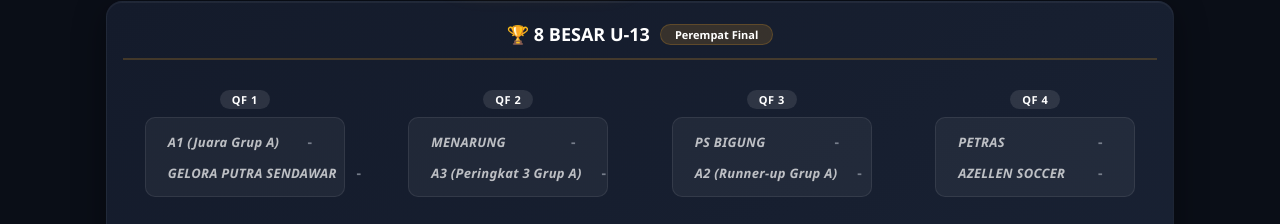
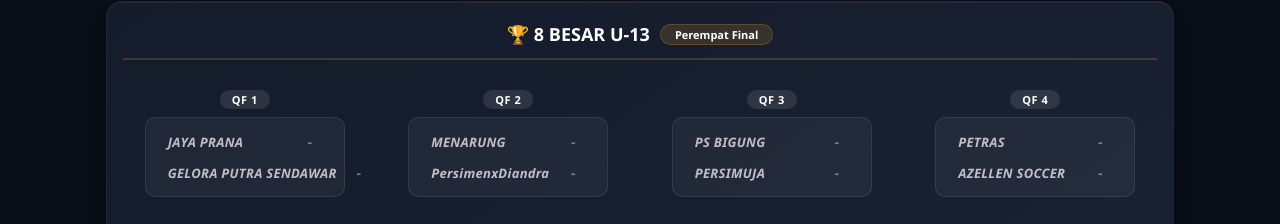
Before and after one commit to Diandik/8-Besar-Piala-Soeratin-2026, a plain HTML site: page index.html in a window 1280 px wide. Shown: the part 197-421 px from the top of the page. Drawn offline with Linux system fonts and the light colour scheme.

Commit message:
Add files via upload

```diff
--- a/index.html
+++ b/index.html
@@ -595,20 +595,20 @@
             quarter: [{
                 label: 'QF 1',
                 teams: [
-                    { name: 'A1 (Juara Grup A)', score: '-', winner: false },
+                    { name: 'JAYA PRANA', score: '-', winner: false },
                     { name: 'GELORA PUTRA SENDAWAR', score: '-', winner: false }
                 ]
             }, {
                 label: 'QF 2',
                 teams: [
                     { name: 'MENARUNG', score: '-', winner: false },
-                    { name: 'A3 (Peringkat 3 Grup A)', score: '-', winner: false }
+                    { name: 'PersimenxDiandra', score: '-', winner: false }
                 ]
             }, {
                 label: 'QF 3',
                 teams: [
                     { name: 'PS BIGUNG', score: '-', winner: false },
-                    { name: 'A2 (Runner-up Grup A)', score: '-', winner: false }
+                    { name: 'PERSIMUJA', score: '-', winner: false }
                 ]
             }, {
                 label: 'QF 4',
```
